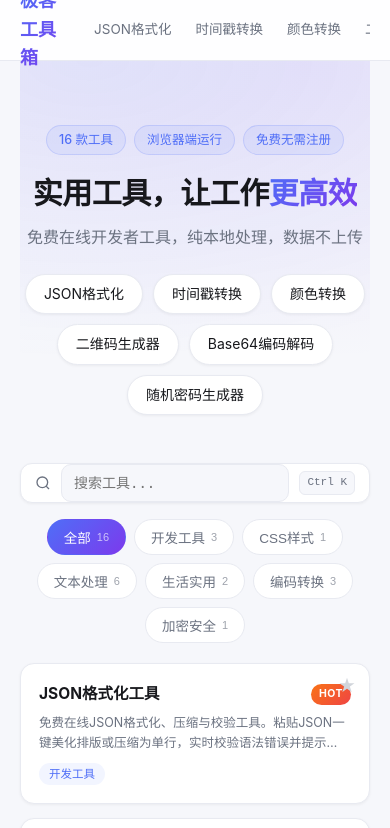
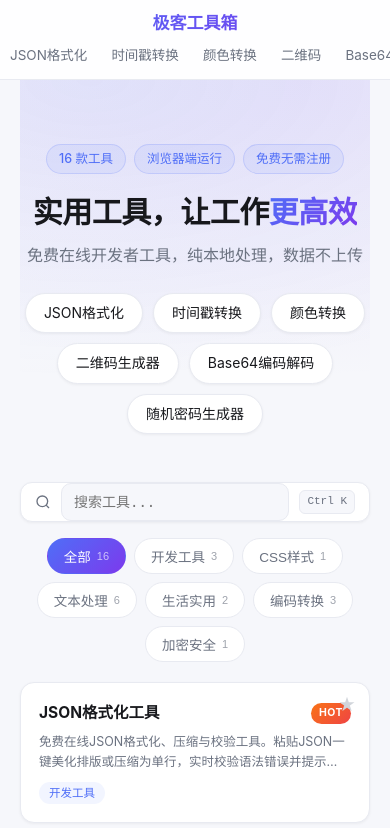
Before and after one commit to fan1998/toolsite, a Next.js app: page / in a window 390 px wide. Shown: the top 828 px of the page. Built offline with nearby package versions, Linux system fonts and the light colour scheme; no server answers.

Commit message:
fix mobile header layout

```diff
--- a/app/globals.css
+++ b/app/globals.css
@@ -61,12 +61,22 @@ body {
   -webkit-background-clip: text;
   background-clip: text;
   -webkit-text-fill-color: transparent;
+  flex-shrink: 0;
+  white-space: nowrap;
 }
 
 .nav {
   display: flex;
   gap: 4px;
   overflow-x: auto;
+  min-width: 0;
+  justify-content: flex-end;
+  -webkit-overflow-scrolling: touch;
+  scrollbar-width: none;
+}
+
+.nav::-webkit-scrollbar {
+  display: none;
 }
 
 .nav a {
@@ -583,6 +593,21 @@ button:hover:not(:disabled),
   .hero h1 {
     font-size: 30px;
   }
+  .header-inner {
+    flex-wrap: wrap;
+    height: auto;
+    padding: 10px 0 6px;
+    row-gap: 2px;
+  }
+  .logo {
+    width: 100%;
+    text-align: center;
+    font-size: 17px;
+  }
+  .nav {
+    width: 100%;
+    justify-content: flex-start;
+  }
 }
 
 .qr-result {
```
